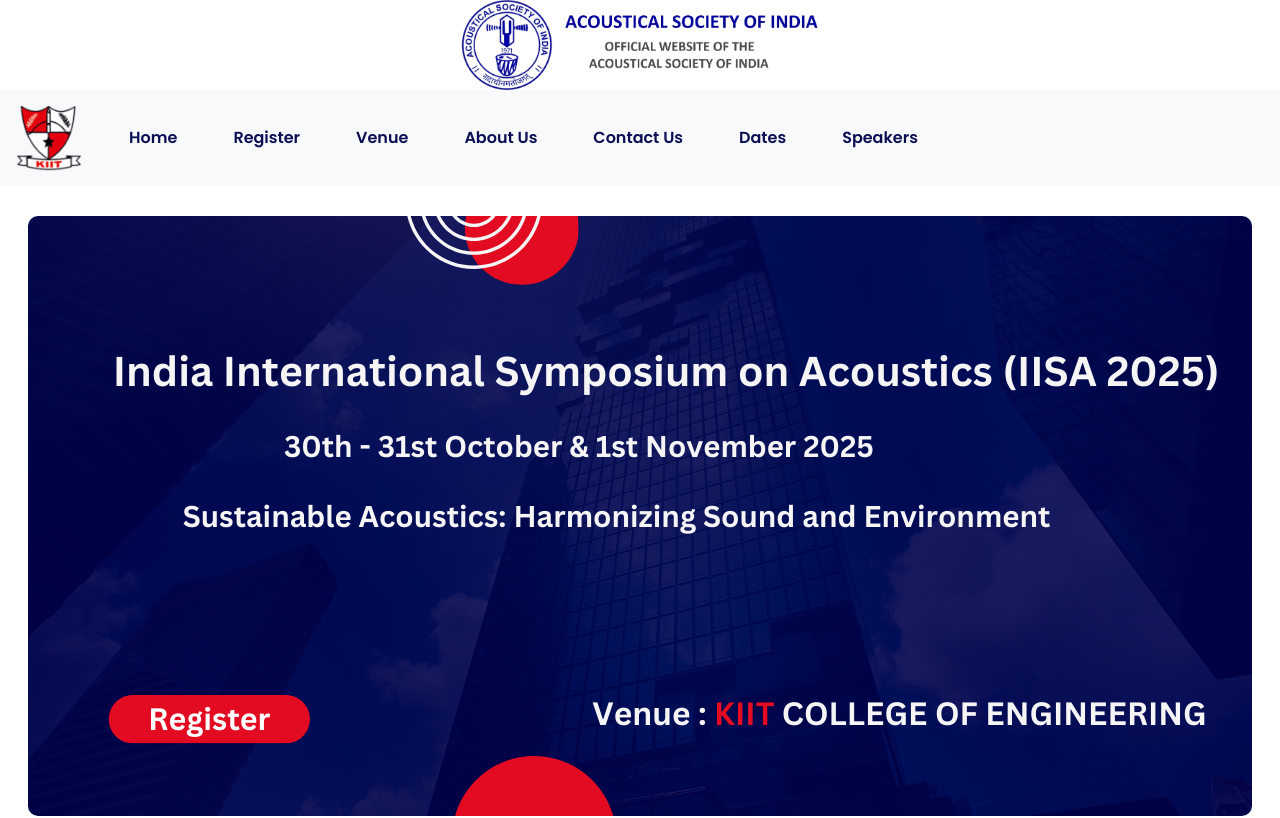
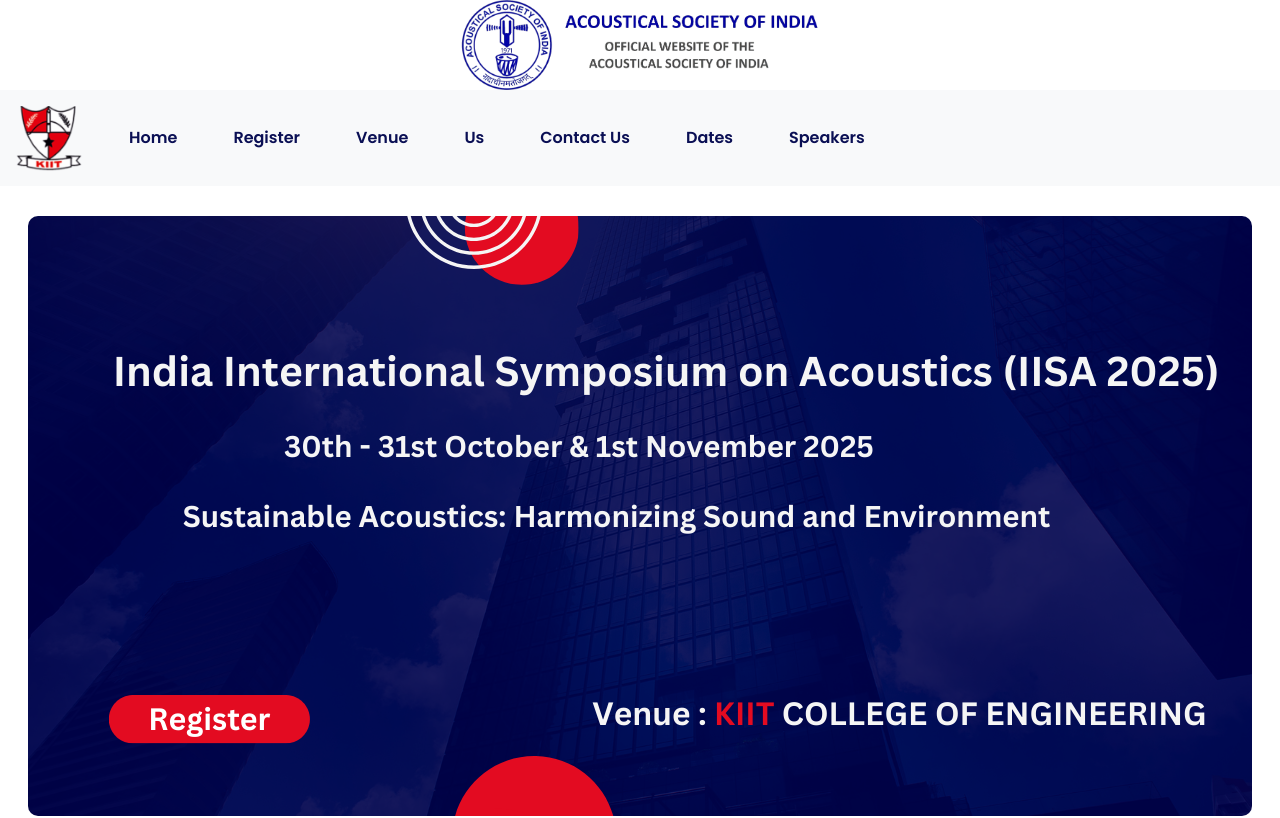
Before and after one commit to codeking-sandy/assiweb, a plain HTML site: page index.html in a window 1280 px wide. Shown: the top 818 px of the page. Drawn offline with nearby package versions, Linux system fonts and the light colour scheme.

Commit message:
aboutuscgh

```diff
--- a/index.html
+++ b/index.html
@@ -67,7 +67,7 @@
                 <a class="nav-link" href="#">Venue</a>
               </li>
               <li class="nav-item">
-                <a class="nav-link">About Us</a>
+                <a class="nav-link"> Us</a>
               </li>
 
               <li class="nav-item">
```
